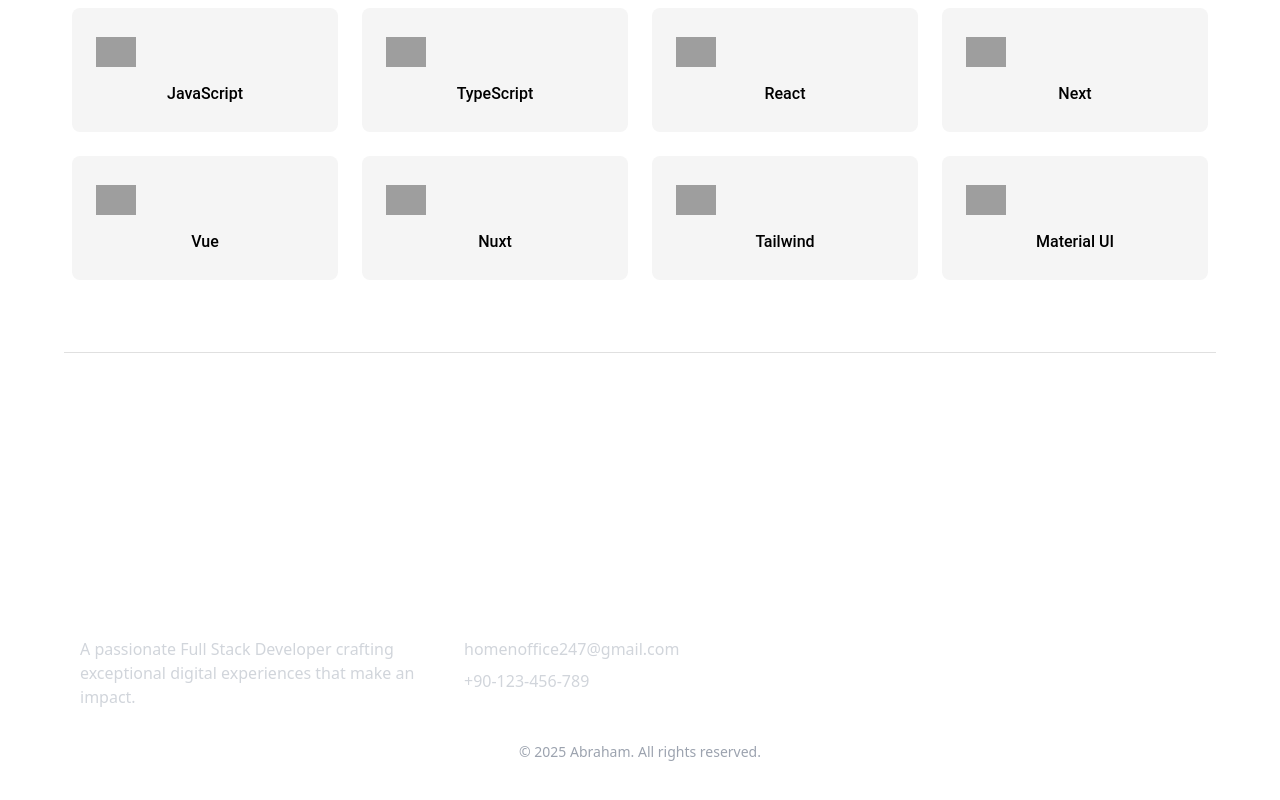
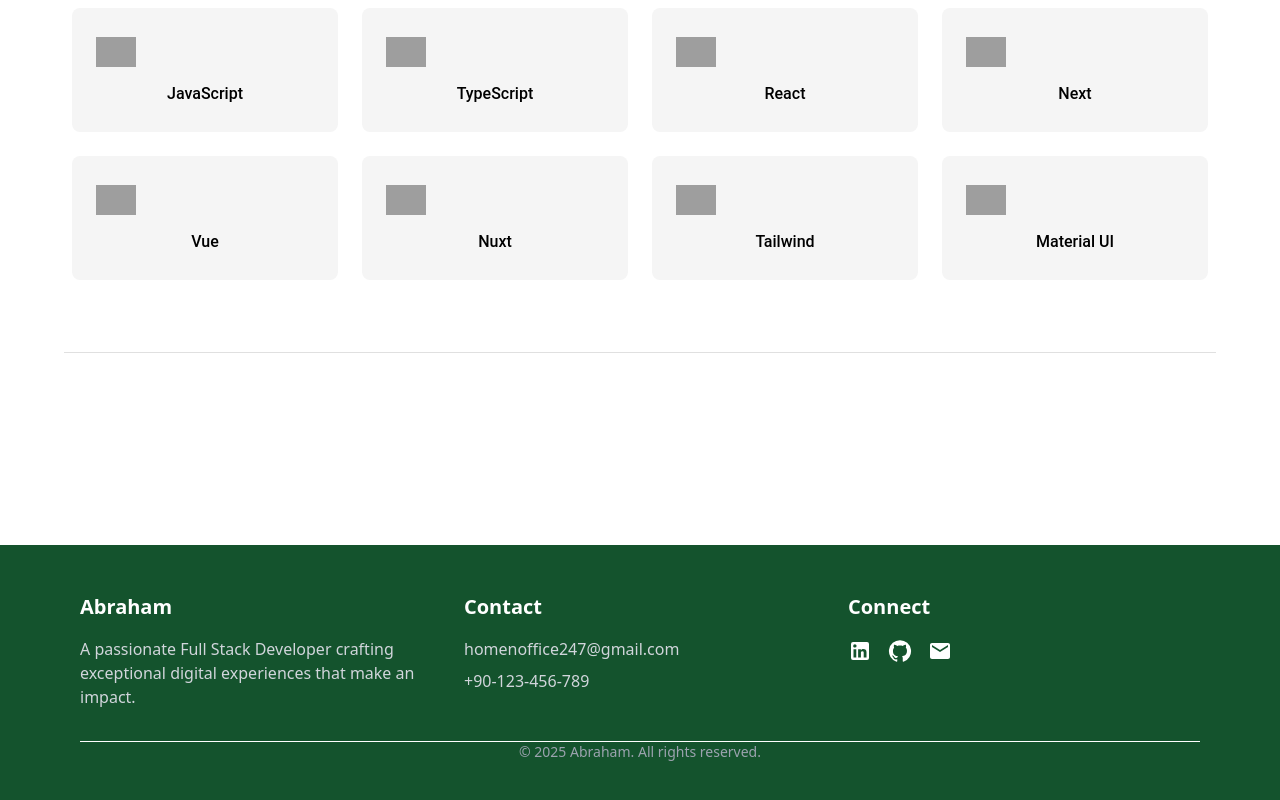
Before and after one commit to anogbidor/Portfolio-website, a Next.js app: page / in a window 1280 px wide. Shown: the part 2706-3506 px from the top of the page. Built offline with nearby package versions, Linux system fonts and the light colour scheme; grey boxes are pictures that could not be loaded.

Commit message:
fix: safelist bg-green-900 for production build

```diff
--- a/src/pages/home.tsx
+++ /dev/null
@@ -1,13 +0,0 @@
-import * as React from 'react';
-import LandingPage from '../components/landing/LandingPage';
-
-
-const WorkPage: React.FC = () => {
- return (
-  <div>
-   <LandingPage />
-  </div>
- )
-}
-
-export default WorkPage
--- a/tailwind.config.js
+++ b/tailwind.config.js
@@ -4,6 +4,7 @@
     './src/pages/**/*.{js,ts,jsx,tsx}',
     './src/components/**/*.{js,ts,jsx,tsx}',
   ],
+  safelist: ['bg-green-900'],
   theme: {
     extend: {
       colors: {
```
